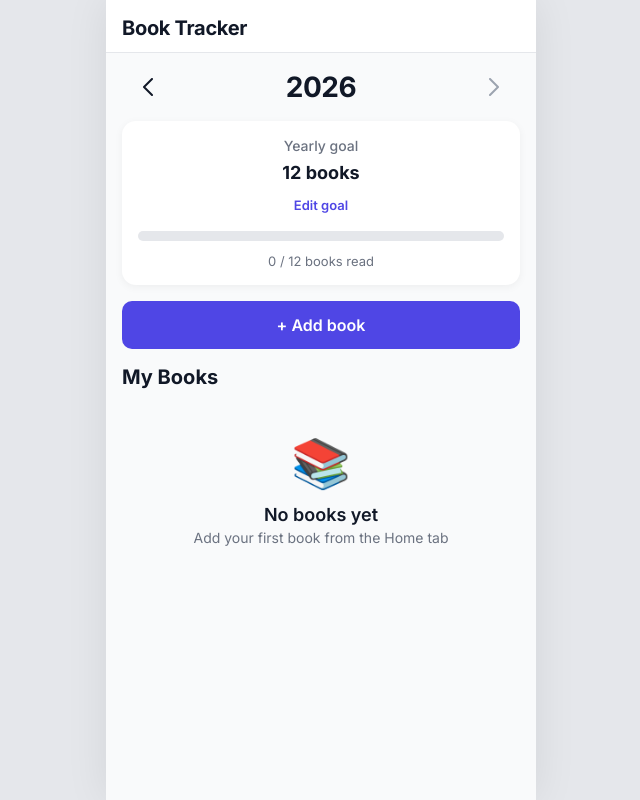
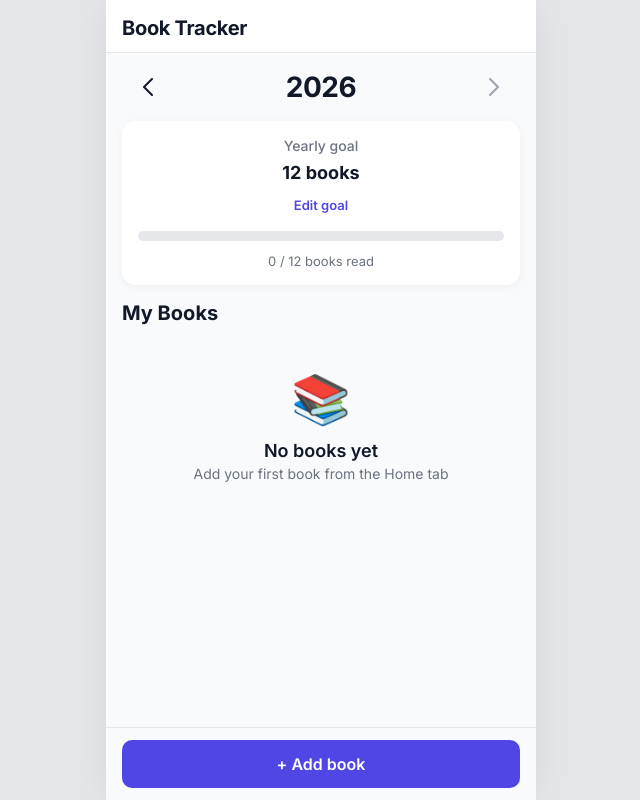
Before and after one commit to tanokhina/book-reading-app, a React (Vite) app: page / in a window 1280 px wide. Shown: the whole page, without its empty margins (319-959 px from the left). Built offline with nearby package versions, Linux system fonts and the light colour scheme.

Commit message:
Moved Add book button to the bottom of the screen

```diff
--- a/src/App.css
+++ b/src/App.css
@@ -1,8 +1,8 @@
 .app {
   width: 100%;
   max-width: 430px;
-  min-height: 100vh;
-  min-height: 100dvh;
+  height: 100vh;
+  height: 100dvh;
   background: var(--color-surface);
   display: flex;
   flex-direction: column;
@@ -29,8 +29,16 @@
 
 .app-content {
   flex: 1;
+  overflow-y: auto;
   padding: var(--sp-4);
-  padding-bottom: calc(var(--sp-8) + env(safe-area-inset-bottom, 0px));
+  padding-bottom: var(--sp-4);
+}
+
+.app-footer {
+  padding: var(--sp-3) var(--sp-4);
+  padding-bottom: calc(var(--sp-3) + env(safe-area-inset-bottom, 0px));
+  background: var(--color-surface);
+  border-top: 1px solid var(--color-secondary);
 }
 
 /* Limit prompt */
--- a/src/App.jsx
+++ b/src/App.jsx
@@ -58,12 +58,17 @@ export default function App() {
           yearlyGoal={yearlyGoal}
           maxBooks={MAX_BOOKS}
           onGoalSave={handleGoalSave}
-          onAddBook={handleAddBook}
           onEditBook={setEditingBook}
           onDeleteBook={handleBookDeleted}
           onStatusChange={handleStatusChange}
         />
       </main>
+
+      <footer className="app-footer">
+        <Button variant="primary" size="lg" fullWidth onClick={handleAddBook}>
+          + Add book
+        </Button>
+      </footer>
 
       {showAddModal && (
         <AddBookModal
--- a/src/components/HomePage.jsx
+++ b/src/components/HomePage.jsx
@@ -1,14 +1,13 @@
 import { useState } from 'react'
 import Card from './ui/Card.jsx'
 import ProgressBar from './ui/ProgressBar.jsx'
-import Button from './ui/Button.jsx'
 import GoalSetter from './GoalSetter.jsx'
 import BookList from './BookList.jsx'
 import './HomePage.css'
 
 const CURRENT_YEAR = new Date().getFullYear()
 
-export default function HomePage({ books, yearlyGoal, maxBooks, onGoalSave, onAddBook, onEditBook, onDeleteBook, onStatusChange }) {
+export default function HomePage({ books, yearlyGoal, maxBooks, onGoalSave, onEditBook, onDeleteBook, onStatusChange }) {
   const [selectedYear, setSelectedYear] = useState(CURRENT_YEAR)
   const finishedCount = books.filter((b) => b.status === 'finished').length
 
@@ -52,10 +51,6 @@ export default function HomePage({ books, yearlyGoal, maxBooks, onGoalSave, onAd
         )}
       </Card>
 
-      <Button variant="primary" size="lg" fullWidth onClick={onAddBook}>
-        + Add book
-      </Button>
-
       <div className="my-books">
         <div className="my-books__header">
           <h2 className="my-books__title">My Books</h2>
```
